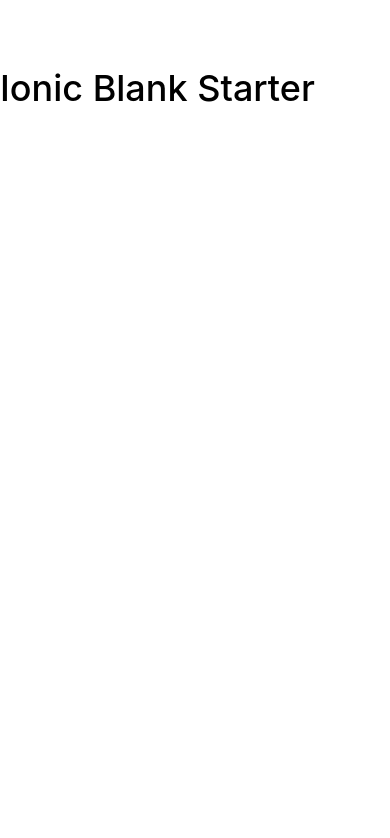
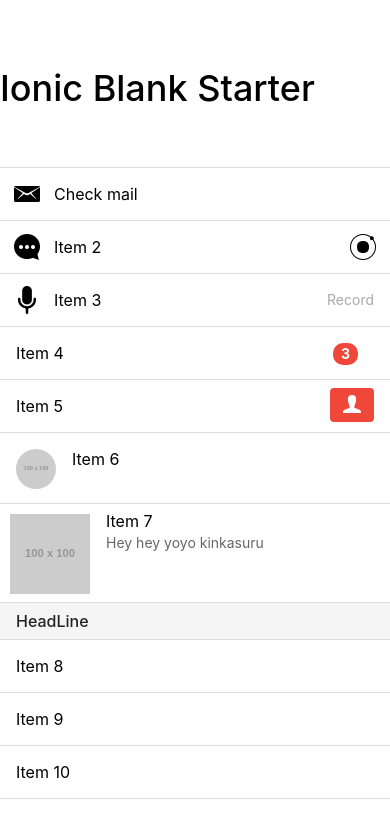
Before and after one commit to tsflatif/ionic-academySchedule, a website: page www/index.html in a window 390 px wide. Drawn offline with Linux system fonts and the light colour scheme; some packages are replaced by stand-ins of ours; files that its build step writes are made by us from their sources; placeholder pictures from the web are drawn by us; files whose address does not match are found by name.

Commit message:
try lists and buttons

```diff
--- a/www/index.html
+++ b/www/index.html
@@ -31,10 +31,64 @@
       </ion-header-bar>
 
         <ion-tabs class="tabs-icon-top">
-          <ion-tab badge=1  badge-style="badge-assertive" icon="ion-home" title="Home"></ion-tab>
+          <ion-tab badge=1  badge-style="badge-assertive"   icon="ion-home" title="Home"></ion-tab>
           <ion-tab icon="ion-person" title="Aout"></ion-tab>
           <ion-tab icon="ion-calendar" title="Calendar"></ion-tab>
         </ion-tabs>
+
+        <ion-content>
+        <div class="list">
+            <a href="#" class="item item-icon-left">
+              <i class="icon ion-email"></i>
+              Check mail
+            </a>
+            <a href="#" class="item item-icon-left item-icon-right">
+              <i class="icon ion-chatbubble-working"></i>
+              Item 2
+              <i class="icon ion-ionic"></i>
+            </a>
+
+            <a href="#" class="item item-icon-left">
+              <i class="icon ion-mic-a"></i>
+              Item 3
+              <span class="item-note">
+                Record
+              </span>
+            </a>
+
+            <a href="#" class="item">
+              Item 4
+              <span class="badge badge-assertive">
+                3
+              </span>
+
+            </a>
+
+            <a href="#" class="item item-button-right">
+              Item 5
+              <button class="button button-assertive">
+                <i class="icon ion-person"></i>
+              </button>
+            </a>
+
+            <a href="#" class="item item-avatar">
+              <img src="http://placehold.it/100x100" alt="Avatar">
+              Item 6
+            </a>
+            <a href="#" class="item item-thumbnail-left">
+              <img src="http://placehold.it/100x100" alt="Avatar">
+              <h2>Item 7</h2>
+              <p>Hey hey yoyo kinkasuru</p>
+            </a>
+
+
+            <div class="item item-divider">HeadLine</div>
+
+            <a href="#" class="item">Item 8</a>
+            <a href="#" class="item">Item 9</a>
+            <a href="#" class="item">Item 10</a>
+        </div>
+        </ion-content>
 
 
 
```
